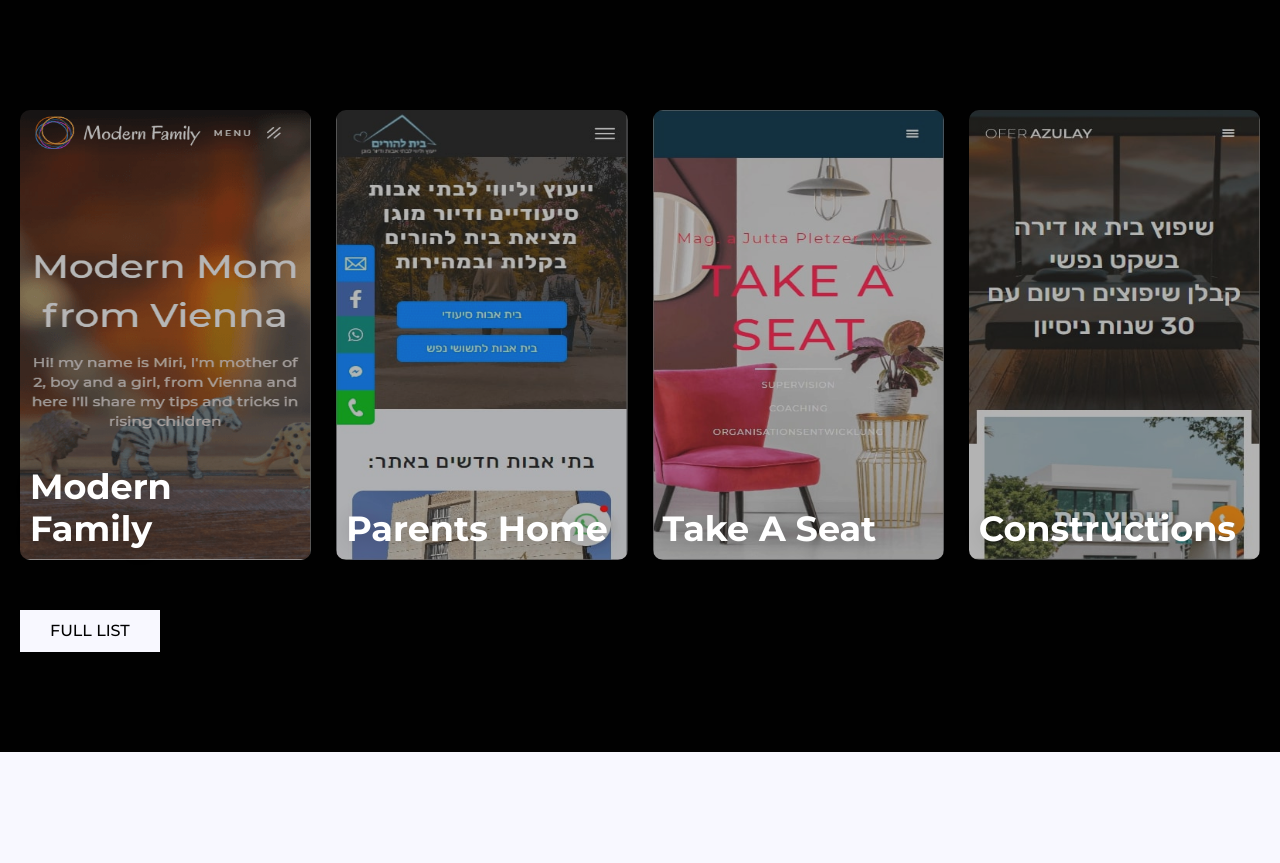
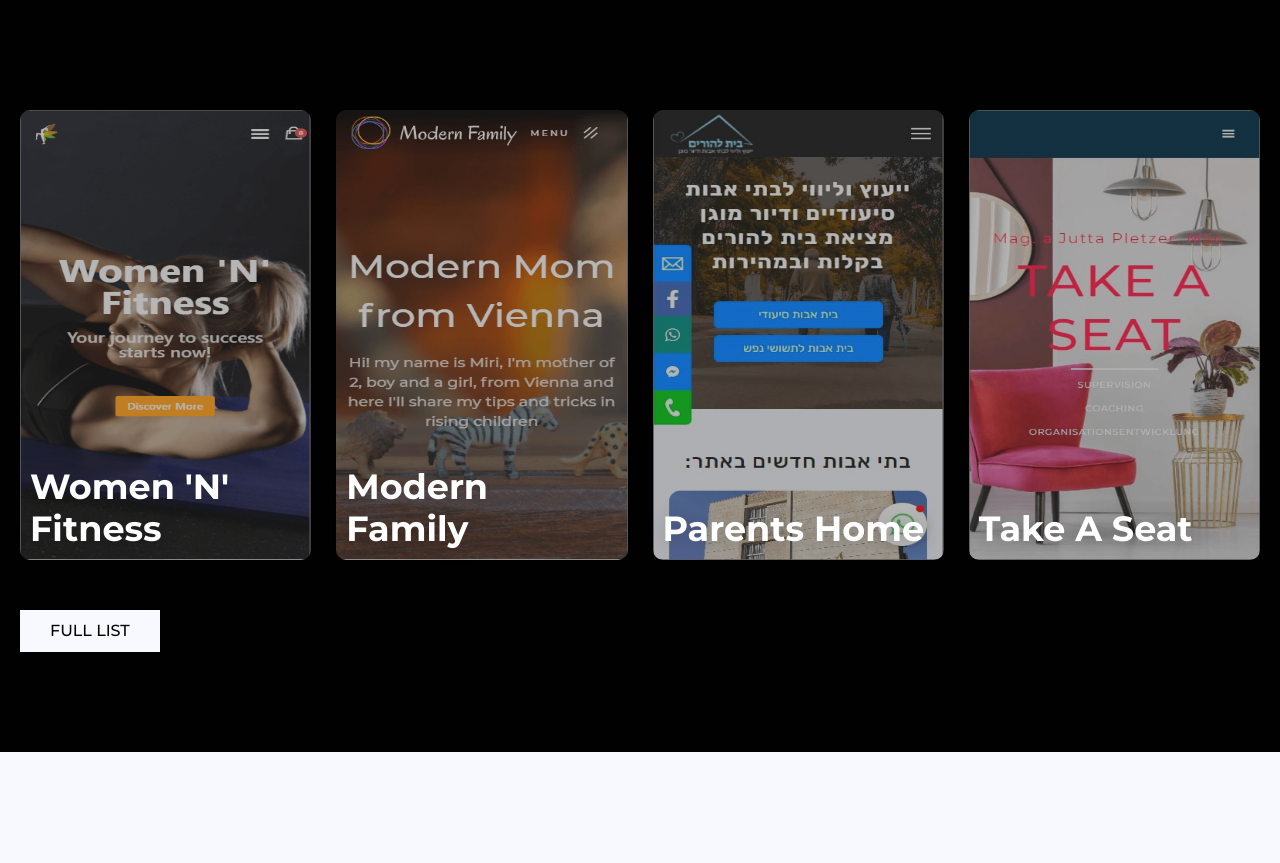
Before and after one commit to harelpanker/panker-io, a Next.js app: page / in a window 1280 px wide. Shown: the part 3222-4085 px from the top of the page. Built offline with nearby package versions, Linux system fonts and the light colour scheme.

Commit message:
Added Womennfitness proj

```diff
--- a/public/projects.js
+++ b/public/projects.js
@@ -1,12 +1,12 @@
 import uuid from 'react-uuid';
 
 const projectsList = [
-  // {
-  //   id: uuid(),
-  //   name: 'Women \'N\' Fitness',
-  //   img: '/images-projects/img8.png',
-  //   liveURL: 'https://womennfitness.com/'
-  // },
+  {
+    id: uuid(),
+    name: 'Women \'N\' Fitness',
+    img: '/images-projects/img8.png',
+    liveURL: 'https://womennfitness.com/'
+  },
   {
     id: uuid(),
     name: 'Modern Family',
```
